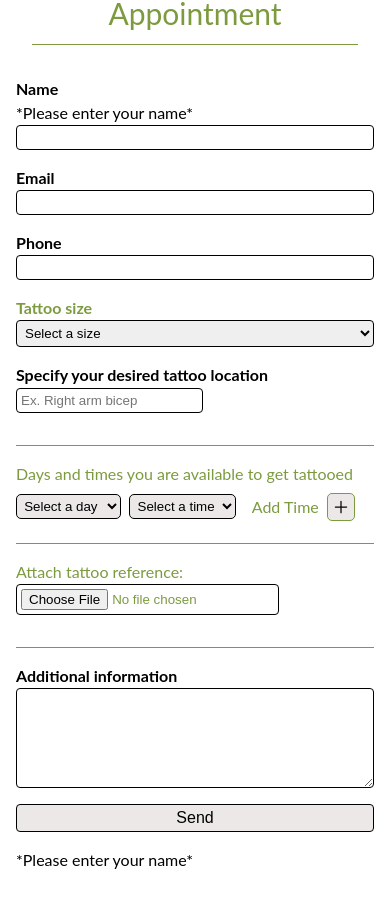
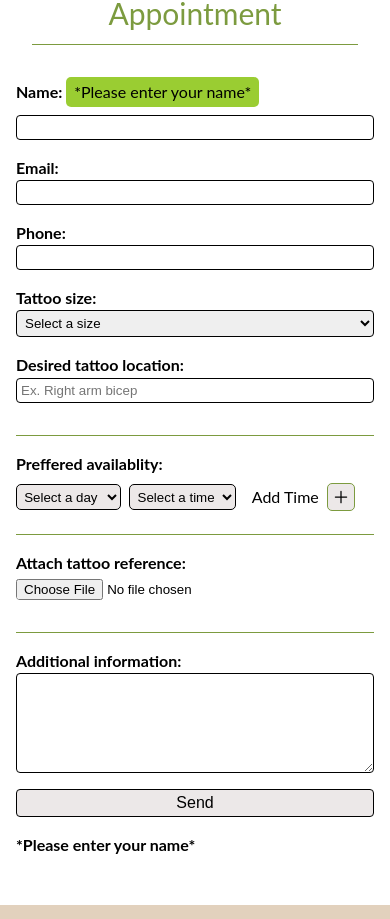
Before and after one commit to rmarafioti/wildWindNext, a Next.js app: page /requestappt in a window 390 px wide. Shown: the part 282-1201 px from the top of the page. Built offline with nearby package versions, Linux system fonts and the light colour scheme.

Commit message:
tesetd and adjusted styleing for request and appointment page

```diff
--- a/src/components/DateTimeField.jsx
+++ b/src/components/DateTimeField.jsx
@@ -83,9 +83,9 @@ export default function DateTimeField({
   return (
     <div>
       <label className={styles.label}>
-        Days and times you are available to get tattooed{" "}
+        Preffered availablity:{" "}
         {validationError && (
-          <p className={styles.error}>*Please provide your availability.</p>
+          <p className={styles.error}>*Please provide your availability*</p>
         )}
       </label>
       <div className={styles.selectTimeContainer}>
--- a/src/components/Form.jsx
+++ b/src/components/Form.jsx
@@ -183,7 +183,7 @@ export default function Form() {
       method="post"
     >
       <label className={styles.label}>
-        Name{" "}
+        Name:{" "}
         {validationError.user_name && (
           <p className={styles.error}>*Please enter your name*</p>
         )}
@@ -199,7 +199,7 @@ export default function Form() {
         required
       />
       <label className={styles.label}>
-        Email{" "}
+        Email:{" "}
         {validationError.user_email && (
           <p className={styles.error}>*Please enter a valid email address*</p>
         )}
@@ -215,7 +215,7 @@ export default function Form() {
         required
       />
       <label className={styles.label}>
-        Phone{" "}
+        Phone:{" "}
         {validationError.user_phone && (
           <p className={styles.error}>*Please enter a valid phone number*</p>
         )}
@@ -240,7 +240,7 @@ export default function Form() {
         validationError={validationError.user_size}
       />
       <label className={styles.label}>
-        Specify your desired tattoo location{" "}
+        Desired tattoo location:{" "}
         {validationError.user_location && (
           <p className={styles.error}>
             *Please enter the desired location of your tattoo*
@@ -250,7 +250,6 @@ export default function Form() {
       <div className={styles.formSectionContainer}>
         <input
           className={styles.form}
-          id={styles.tattooLocation}
           type="text"
           name="user_location"
           aria-label="users_tattoo_location"
@@ -271,7 +270,7 @@ export default function Form() {
         />
       </div>
       <div className={styles.formSectionContainer} id={styles.attachFile}>
-        <label>Attach tattoo reference:</label>
+        <label className={styles.label}>Attach tattoo reference:</label>
         <input
           className={styles.form}
           id={styles.file}
@@ -288,7 +287,7 @@ export default function Form() {
           </p>
         )}
       </div>
-      <label className={styles.label}>Additional information</label>
+      <label className={styles.label}>Additional information:</label>
       <textarea
         className={styles.messageForm}
         name="message"
@@ -305,27 +304,31 @@ export default function Form() {
         disabled={isLoading || !isFormValid()}
       />
       {validationError.user_name && (
-        <p className={styles.error}>*Please enter your name*</p>
+        <p className={styles.errorBottom}>*Please enter your name*</p>
       )}
       {validationError.user_email && (
-        <p className={styles.error}>*Please enter a valid email address*</p>
+        <p className={styles.errorBottom}>
+          *Please enter a valid email address*
+        </p>
       )}
       {validationError.user_phone && (
-        <p className={styles.error}>*Please enter a valid phone number*</p>
+        <p className={styles.errorBottom}>
+          *Please enter a valid phone number*
+        </p>
       )}
       {validationError.user_size && (
-        <p className={styles.error}>*Please select a tattoo size*</p>
+        <p className={styles.errorBottom}>*Please select a tattoo size*</p>
       )}
       {validationError.user_location && (
-        <p className={styles.error}>
+        <p className={styles.errorBottom}>
           *Please enter the desired location of your tattoo*
         </p>
       )}
       {validationError.user_times && (
-        <p className={styles.error}>*Please provide your availability*</p>
+        <p className={styles.errorBottom}>*Please provide your availability*</p>
       )}
       {fileSizeError && (
-        <p className={styles.error}>
+        <p className={styles.errorBottom}>
           *Attachment file error. The maximum allowed attachments size is 500Kb*
         </p>
       )}
--- a/src/components/TattooSizeField.jsx
+++ b/src/components/TattooSizeField.jsx
@@ -23,7 +23,7 @@ export default function TattooSizeField({
   return (
     <div className={styles.tattooSizeContainer}>
       <label className={styles.label}>
-        Tattoo size{" "}
+        Tattoo size:{" "}
         {validationError && (
           <p className={styles.error}>*Please select a tattoo size.</p>
         )}
--- a/src/styles/datetimefield.module.css
+++ b/src/styles/datetimefield.module.css
@@ -2,7 +2,21 @@
 
 .selectTimeContainer {
   display: flex;
+
   align-items: center;
+}
+
+.label {
+  color: black;
+  font-weight: bold;
+}
+
+.error {
+  display: inline-block;
+  background-color: yellowgreen;
+  border-radius: 5px;
+  padding: 0.2rem 0.5rem 0.2rem 0.5rem;
+  font-weight: normal;
 }
 
 .timeForm {
@@ -14,6 +28,7 @@
 }
 
 .addTime {
+  color: black;
   margin-left: 0.5rem;
 }
 
@@ -36,16 +51,17 @@
 
 .selectedTimesContainer {
   display: flex;
+  flex-wrap: wrap;
 }
 
 .timeEntry {
+  color: black;
   display: flex;
-    flex-direction: row;
+  margin: 0.5rem 0.5rem 0.5rem 0rem;
   align-items: center;
   padding: 0.3rem;
   border: 1px solid lightgrey;
   border-radius: 5px;
-    margin: 1rem 0.5rem 0.5rem 1rem;
 }
 
 .removeButton {
--- a/src/styles/form.module.css
+++ b/src/styles/form.module.css
@@ -16,10 +16,10 @@
   border-radius: 4px;
   padding: 0.25rem;
   margin-bottom: 1rem;
+  width: 480px;
 }
 
 .tattooSizeForm,
-  .tattooLocation,
 .tattooSizeContainer {
   width: 480px;
 }
@@ -30,13 +30,14 @@
   border-bottom: 1px solid var(--wildGreen);
 }
 
-  .attachFile,
+#attachFile,
 .tattooSizeContainer {
   display: flex;
   flex-direction: column;
 }
 
-  .file {
+#file {
+  color: black;
   border: none;
   padding: 0.25rem 0rem 0rem 0rem;
 }
@@ -62,9 +63,17 @@
 }
 
 .error {
+  display: inline-block;
+  background-color: yellowgreen;
+  border-radius: 5px;
+  padding: 0.2rem 0.5rem 0.2rem 0.5rem;
+  font-weight: normal;
+  margin-bottom: 0.5rem;
+}
 
-    color: black;
-    font-weight: normal;
+.errorBottom {
+  color:black;
+  font-weight: bold;
 }
 
 @media (max-width: 586px) {
@@ -75,9 +84,11 @@
     text-align: center;
     padding-bottom: 1rem;
   }
-    .contactForm,
+
+.messageForm,
+.formSubmit,
+  .form, .contactForm,
   .tattooSizeForm,
-    .tattooLocation,
   .tattooSizeOption {
     width: 100%;
   }
--- a/src/styles/tattoosizefield.module.css
+++ b/src/styles/tattoosizefield.module.css
@@ -1,6 +1,15 @@
 .label {
     font-weight: bold;
-    color: var(--wildGreen);
+    color: black;
+  }
+
+  .error {
+    display: inline-block;
+    background-color: yellowgreen;
+    border-radius: 5px;
+    padding: 0.2rem 0.5rem 0.2rem 0.5rem;
+    font-weight: normal;
+    margin-bottom: 0.5rem;
   }
 
   .tattooSizeForm,
```
Lines whose indentation alone changed are shown as unchanged.
